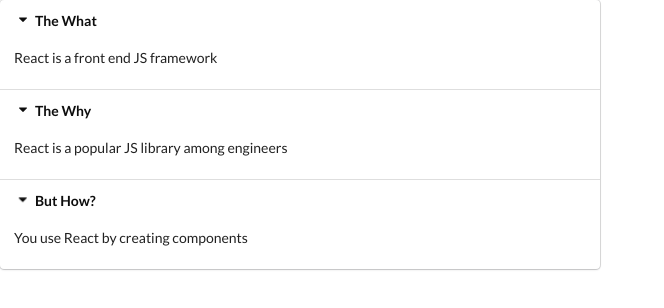
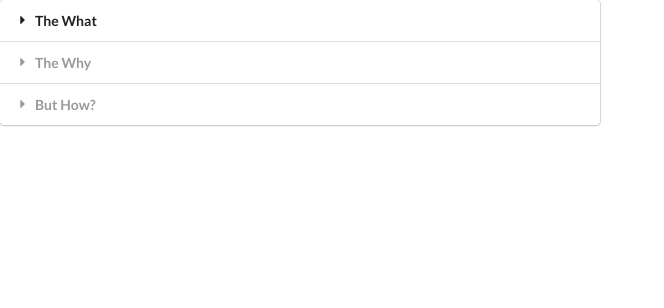
Before and after one commit to allisoncortez/widgets, a React (Create React App) app: page / in a window 1280 px wide. Shown: the top 308 px of the page, without its empty margins (0-664 px from the left). Built offline with nearby package versions, Linux system fonts and the light colour scheme.

Commit message:
implement useState hook in Accordion.js, active variable updates classnames

```diff
--- a/src/components/Accordion.js
+++ b/src/components/Accordion.js
@@ -1,13 +1,35 @@
-import React from 'react'
+// import React from 'react'
+import React, { useState } from 'react'
+//useState, a hook, gives us access to state inside of a component
+
 
 const Accordion = ({ items }) => {
-    const renderedItems = items.map(item => {
+    // initializes a new piece of state..
+    //left hand side: array destructuring
+    //activeIndex:the piece of state we are keeping track of(that will be changing/updating over time)
+    //setActiveIndex: a function we call to update our piece of state --> when we call this it causes our entire component to re-render
+    const [activeIndex, setActiveIndex] = useState(null);
+
+
+    const onTitleClick = (index) => {
+        // console.log('title clicked', index)
+
+        //update the value of our piece of state
+        setActiveIndex(index)
+        // same thing as saying the following: this.setState({ activeIndex: 10})
+    }
+
+    const renderedItems = items.map((item, index) => {
+        const active = index === activeIndex ? 'active' : '';
+
         return <React.Fragment key={item.title}>
-            <div className="title active">
+            <div className={`title ${active}`}
+                onClick={() => onTitleClick(index)}
+            >
                 <i className="dropdown icon"></i>
                 {item.title}
             </div>
-            <div className="content active">
+            <div className={`content ${active}`}>
                 <p>{item.content}</p>
             </div>
         </React.Fragment>
@@ -15,6 +37,6 @@
     return <div className="ui styled accordion">
         {renderedItems}
     </div>
-}
+};
 
 export default Accordion
```
